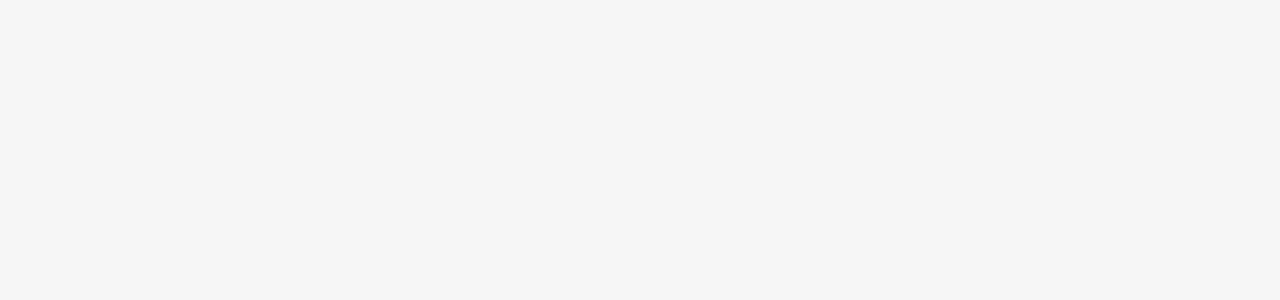
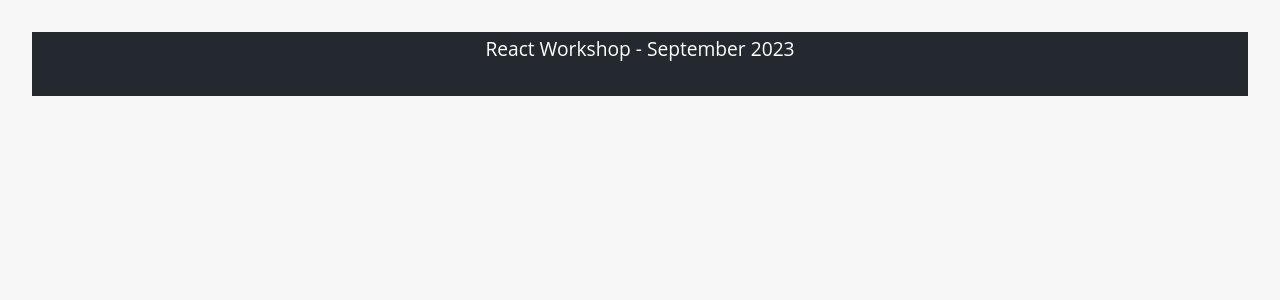
Before and after one commit to GeorgiTodorov94/React-Practice-WorkShop, a React (Vite) app in the folder client/: page / in a window 1280 px wide. Shown: the top 300 px of the page. Built offline with nearby package versions, Linux system fonts and the light colour scheme.

Commit message:
Created the Header Component
Header Component created and imported in App.jsx

```diff
--- a/client/src/App.jsx
+++ b/client/src/App.jsx
@@ -1,12 +1,13 @@
 import './App.css'
+import Header from './Components/Header/Header'
 
 function App() {
 
-  return (
-    <>
-
-    </>
-  )
+    return (
+        <>
+            <Header />
+        </>
+    )
 }
 
 export default App
--- /dev/null
+++ b/client/src/Components/Header/Header.jsx
@@ -0,0 +1,10 @@
+export default function Header() {
+    return (
+        <>  <header class="header">
+            <div class="logo">
+                <span class="course">React Workshop - September 2023</span>
+            </div>
+        </header>
+        </>
+    );
+}
```
